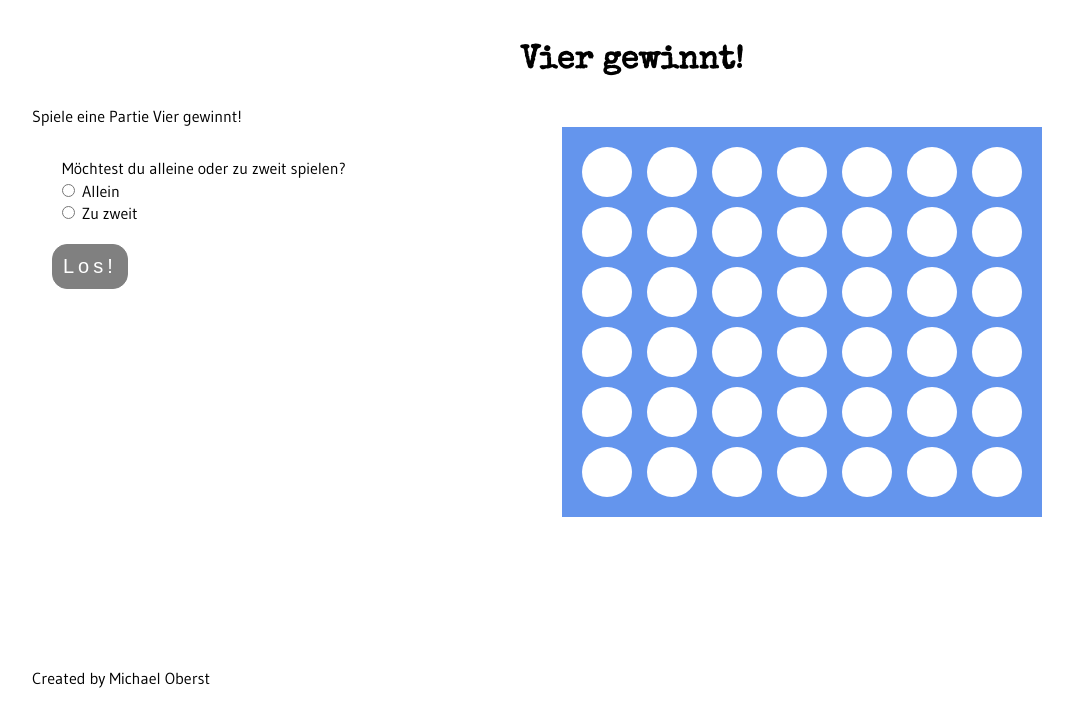
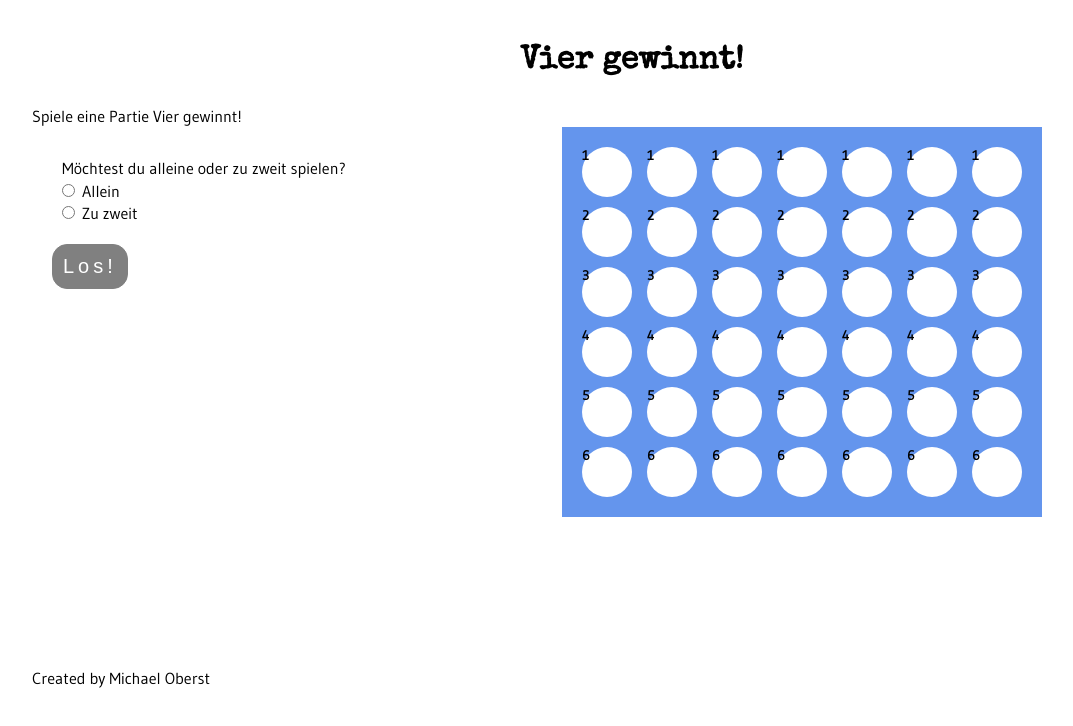
Before and after one commit to miob1781/vier-gewinnt, a React (Create React App) app: page / in a window 1280 px wide. Shown: the top 726 px of the page, without its empty margins (8-1081 px from the left). Built offline with nearby package versions, Linux system fonts and the light colour scheme.

Commit message:
add functionality for spiel

```diff
--- a/src/features/Spiel/Spiel.js
+++ b/src/features/Spiel/Spiel.js
@@ -1,6 +1,6 @@
 import './spiel.css';
 import {Feld} from './feld.js'
-import {changeFarbe} from './spielSlice.js'
+import { useSelector } from 'react-redux';
 
 export const Spiel = () => {
     const generateFelder = () => {
@@ -13,8 +13,9 @@ export const Spiel = () => {
             for (let j=1; j<8; j++) {
                 col = j
                 id++
+                let keyName = 'feld' + id.toString()
                 let feld = <Feld
-                    id={id}
+                    keyName={keyName}
                     row={row}
                     col={col} />
                 felderArray.push(feld)
--- a/src/features/Spiel/feld.js
+++ b/src/features/Spiel/feld.js
@@ -1,29 +1,78 @@
+import { useSelector, useDispatch } from "react-redux"
+import {insertStein, selectSpieler} from './spielSlice'
+
 export const Feld = (props) => {
-    const className = 'feld' + ' row' + props.row + ' col' + props.col
+    const dispatch = useDispatch()
+    const keyName = props.keyName
+    const className = 'feld'
     const gridArea = `${props.row} / ${props.col} / ${props.row} / ${props.col}`
-    const style = {gridArea: gridArea}
+    const farbe = useSelector(state => state.spiel.felder[keyName].farbe)
+    const spieler = useSelector(selectSpieler)
+    const isNextField = useSelector(state => state.spiel.felder[keyName].isNextField)
+
+    const findFeldFarbe = () => {
+        let color
+        if (farbe === 'rot') {
+            color = 'red'
+        } else if (farbe === 'gelb') {
+            color = 'yellow'
+        } else if (farbe === 'leer') {
+            color = 'white'
+        }
+        return color
+    }
+
+    const style = {
+        gridArea: gridArea,
+        backgroundColor: findFeldFarbe()
+    }
+
+    const displayColorMouseOver = () => {
+        let color
+        if (spieler === 'rot' && isNextField) {
+            color = 'red'
+        } else if (spieler === 'rot' && !isNextField) {
+            color = 'darkred'
+        } else if (spieler === 'gelb' && isNextField) {
+            color = 'yellow'
+        } else if (spieler === 'gelb' && !isNextField) {
+            color = 'darkyellow'
+        }
+        return color
+    }
 
     const handleMouseOver = ({target}) => {
-        target.style.cursor = 'pointer'
-        target.style.backgroundColor = 'red'
+        if (farbe === 'leer') {
+            target.style.backgroundColor = displayColorMouseOver()
+            if (isNextField) {
+                target.style.cursor = 'pointer'
+                target.style.border = 'orange 2px solid'
+            }
+        }
     }
 
     const handleMouseOut = ({target}) => {
-        target.style.backgroundColor = 'white'
+        if (farbe === 'leer') {
+            target.style.backgroundColor = 'white'
+            target.style.border = 'none'
+        }
     }
 
-    const handleClick = () => {
-
+    const handleClick = ({target}) => {
+        dispatch(insertStein({
+            feld: keyName,
+            farbe: spieler
+        }))
     }
 
     return (
         <div
-            key={props.id}
+            key={keyName}
             className={className}
             style={style}
             onMouseOver={handleMouseOver}
             onMouseOut={handleMouseOut}
             onClick={handleClick}
-        ></div>
+        ><h5>{props.row}</h5></div>
     )
 }
--- a/src/features/Spiel/spielSlice.js
+++ b/src/features/Spiel/spielSlice.js
@@ -1,34 +1,42 @@
 import { createSlice } from '@reduxjs/toolkit'
 
-let initialState = {}
-for (let i=1; i>43; i++) {
-    let feldKey = ['feld' + i]
+let felder = {}
+for (let i=1; i<43; i++) {
+    let feldKey = 'feld' + i.toString()
     let row = Math.floor(i / 7) + 1
+
     let col
-    if (i % 6 === 0) {
-        col = 6
-    } else {
-        col = i % 6
-    }
+    i % 6 === 0 ? col = 6 : col = i % 6
 
-    initialState[feldKey] = {
+    let isNextField
+    row === 6 ? isNextField = true : isNextField = false
+
+    felder[feldKey] = {
         feld: feldKey,
         row: row,
         col: col,
-        farbe: 'leer'
+        farbe: 'leer',
+        isNextField: isNextField
     }
 }
 
 export const spielSlice = createSlice({
     name: 'spiel',
-    initialState: initialState,
+    initialState: {
+        felder: felder,
+        spieler: 'rot',
+        status: 'laufend'
+    },
     reducers: {
-        changeFarbe: (state, action) => {
+        insertStein: (state, action) => {
             const feldKey = action.payload.feld
-            state[feldKey].farbe = action.payload.farbe
+            state.felder[feldKey].farbe = action.payload.farbe
+            state.spieler === 'rot' ? state.spieler = 'gelb' : state.spieler = 'rot'
         }
     }
 })
 
+export const selectSpieler = state => state.spiel.spieler
+
 export default spielSlice.reducer
-export const {changeFarbe} = spielSlice.actions
+export const {insertStein} = spielSlice.actions
```
